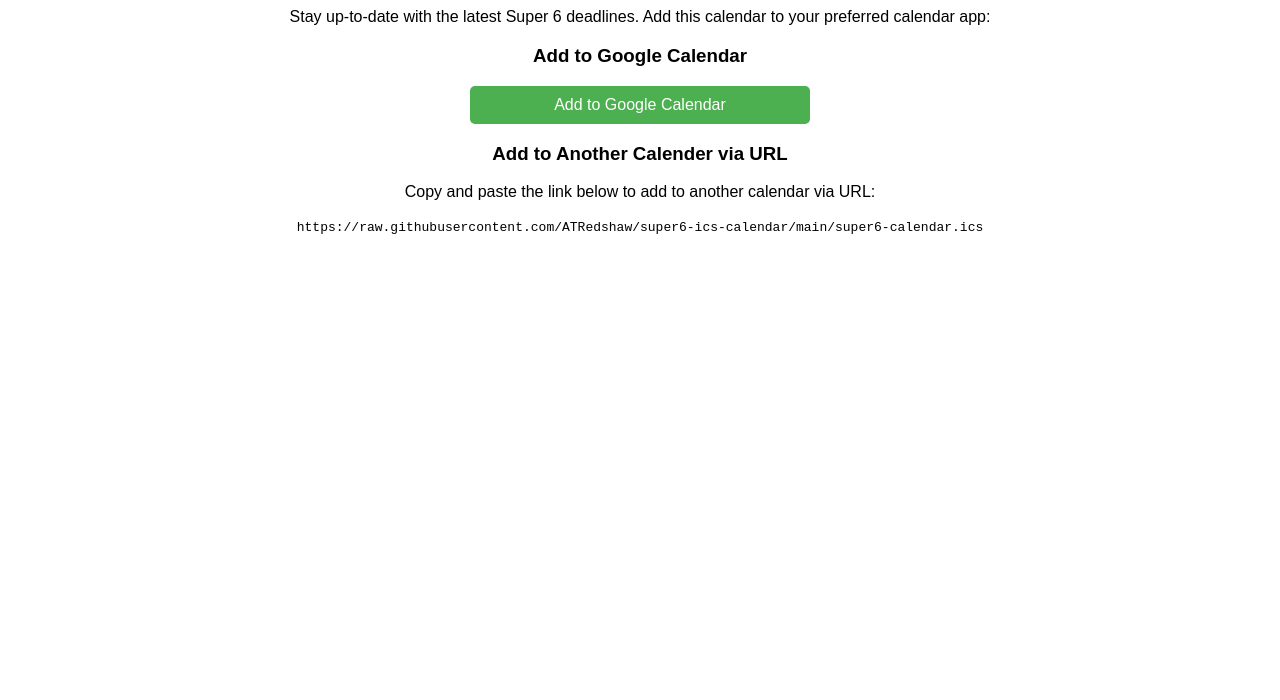
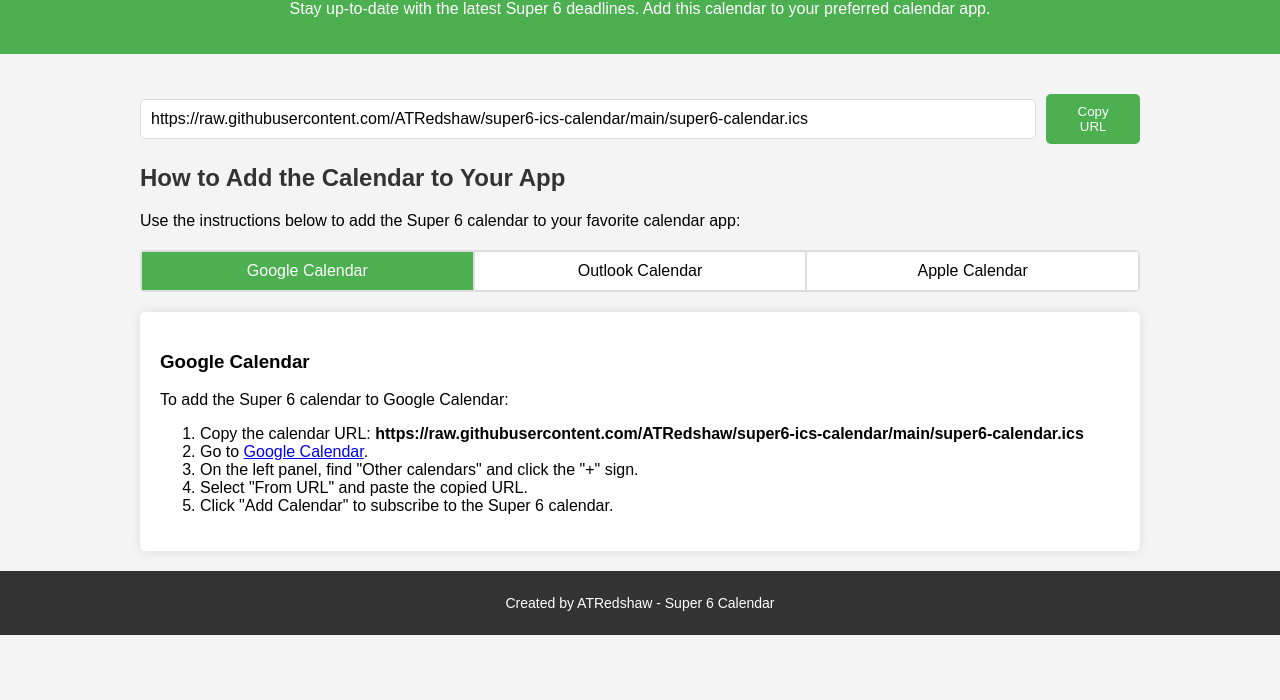
Before and after one commit to ATRedshaw/super6-ics-calendar, a website: page index.html in a window 1280 px wide. Shown: the part 100-800 px from the top of the page. Drawn offline with Linux system fonts and the light colour scheme.

Commit message:
Updated index.html

```diff
--- a/index.html
+++ b/index.html
@@ -1,5 +1,6 @@
 <!DOCTYPE html>
 <html lang="en">
+
 <head>
     <meta charset="UTF-8">
     <meta name="viewport" content="width=device-width, initial-scale=1.0">
@@ -7,43 +8,221 @@
     <style>
         body {
             font-family: Arial, sans-serif;
+            margin: 0;
+            padding: 0;
+            box-sizing: border-box;
+            background-color: #f4f4f4;
+        }
+
+        header {
+            background-color: #4CAF50;
+            color: white;
+            padding: 20px;
             text-align: center;
-            margin-top: 50px;
         }
-        .button {
+
+        main {
+            padding: 20px;
+            max-width: 1000px;
+            margin: 0 auto;
+        }
+
+        h1, h2 {
+            color: #333;
+        }
+
+        .tabs {
+            display: flex;
+            justify-content: space-evenly;
+            background-color: #fff;
+            border: 1px solid #ddd;
+            border-radius: 5px;
+            margin-top: 20px;
+        }
+
+        .tab-button {
+            padding: 10px;
+            cursor: pointer;
+            border: 1px solid #ddd;
+            background-color: #fff;
+            flex: 1;
+            text-align: center;
+        }
+
+        .tab-button:hover {
+            background-color: #f1f1f1;
+        }
+
+        .tab-button.active {
+            background-color: #4CAF50;
+            color: white;
+        }
+
+        .tab-content {
+            display: none;
+            padding: 20px;
+            background-color: white;
+            border-radius: 5px;
+            box-shadow: 0px 0px 10px rgba(0, 0, 0, 0.1);
+            margin-top: 20px;
+        }
+
+        .tab-content.active {
+            display: block;
+        }
+
+        .input-container {
+            display: flex;
+            align-items: center;
+            margin: 20px 0;
+        }
+
+        .input-field {
+            width: 100%;
+            padding: 10px;
+            font-size: 16px;
+            border: 1px solid #ddd;
+            border-radius: 5px;
+            margin-right: 10px;
+        }
+
+        .copy-button {
             padding: 10px 20px;
-            font-size: 16px;
+            background-color: #4CAF50;
             color: white;
-            background-color: #4CAF50;
             border: none;
             border-radius: 5px;
             cursor: pointer;
-            text-decoration: none;
-            display: block;
-            margin: 10px auto;
-            width: 80%;
-            max-width: 300px;
         }
-        .button:hover {
+
+        .copy-button:hover {
             background-color: #45a049;
+        }
+
+        .copy-button:focus {
+            outline: none;
+        }
+
+        footer {
+            background-color: #333;
+            color: white;
+            padding: 10px;
+            text-align: center;
+            font-size: 14px;
+        }
+
+        @media (max-width: 768px) {
+            .tabs {
+                flex-direction: column;
+            }
+
+            .input-container {
+                flex-direction: column;
+                align-items: stretch;
+            }
+
+            .input-field {
+                margin-bottom: 10px;
+            }
         }
     </style>
 </head>
+
 <body>
 
-    <h1>Super 6 Calendar</h1>
-    <p>Stay up-to-date with the latest Super 6 deadlines. Add this calendar to your preferred calendar app:</p>
+    <header>
+        <h1>Super 6 Calendar</h1>
+        <p>Stay up-to-date with the latest Super 6 deadlines. Add this calendar to your preferred calendar app.</p>
+    </header>
 
-    <!-- Google Calendar -->
-    <h3>Add to Google Calendar</h3>
-    <a class="button" href="https://calendar.google.com/calendar/r?cid=https://raw.githubusercontent.com/ATRedshaw/super6-ics-calendar/main/super6-calendar.ics" target="_blank">
-        Add to Google Calendar
-    </a>
+    <main>
 
-    <!-- Outlook Calendar -->
-    <h3>Add to Another Calender via URL</h3>
-    <p>Copy and paste the link below to add to another calendar via URL:</p>
-    <code>https://raw.githubusercontent.com/ATRedshaw/super6-ics-calendar/main/super6-calendar.ics</code>
+        <!-- Copiable URL -->
+        <div class="input-container">
+            <input id="calendar-url" type="text" value="https://raw.githubusercontent.com/ATRedshaw/super6-ics-calendar/main/super6-calendar.ics" class="input-field" readonly>
+            <button class="copy-button" onclick="copyURL()">Copy URL</button>
+        </div>
 
+        <h2>How to Add the Calendar to Your App</h2>
+        <p>Use the instructions below to add the Super 6 calendar to your favorite calendar app:</p>
+
+        <!-- Tabs -->
+        <div class="tabs">
+            <div class="tab-button active" onclick="openTab(event, 'google')">Google Calendar</div>
+            <div class="tab-button" onclick="openTab(event, 'outlook')">Outlook Calendar</div>
+            <div class="tab-button" onclick="openTab(event, 'apple')">Apple Calendar</div>
+        </div>
+
+        <!-- Google Calendar -->
+        <div id="google" class="tab-content active">
+            <h3>Google Calendar</h3>
+            <p>To add the Super 6 calendar to Google Calendar:</p>
+            <ol>
+                <li>Copy the calendar URL: <strong>https://raw.githubusercontent.com/ATRedshaw/super6-ics-calendar/main/super6-calendar.ics</strong></li>
+                <li>Go to <a href="https://calendar.google.com" target="_blank">Google Calendar</a>.</li>
+                <li>On the left panel, find "Other calendars" and click the "+" sign.</li>
+                <li>Select "From URL" and paste the copied URL.</li>
+                <li>Click "Add Calendar" to subscribe to the Super 6 calendar.</li>
+            </ol>
+        </div>
+
+        <!-- Outlook Calendar -->
+        <div id="outlook" class="tab-content">
+            <h3>Outlook Calendar</h3>
+            <p>To add the Super 6 calendar to Outlook:</p>
+            <ol>
+                <li>Copy the calendar URL: <strong>https://raw.githubusercontent.com/ATRedshaw/super6-ics-calendar/main/super6-calendar.ics</strong></li>
+                <li>Go to <a href="https://outlook.live.com" target="_blank">Outlook Calendar</a>.</li>
+                <li>On the left panel, click "Add calendar" and select "Subscribe from Web".</li>
+                <li>Paste the copied URL into the "Link to the calendar" field.</li>
+                <li>Click "Import" to subscribe to the Super 6 calendar.</li>
+            </ol>
+        </div>
+
+        <!-- Apple Calendar -->
+        <div id="apple" class="tab-content">
+            <h3>Apple Calendar</h3>
+            <p>To add the Super 6 calendar to Apple Calendar:</p>
+            <ol>
+                <li>Copy the calendar URL: <strong>https://raw.githubusercontent.com/ATRedshaw/super6-ics-calendar/main/super6-calendar.ics</strong></li>
+                <li>Open the Apple Calendar app on your Mac.</li>
+                <li>Click "File" in the menu and choose "New Calendar Subscription".</li>
+                <li>Paste the copied URL into the "Calendar URL" field.</li>
+                <li>Click "Subscribe" to add the Super 6 calendar.</li>
+            </ol>
+        </div>
+
+    </main>
+
+    <footer>
+        <p>Created by ATRedshaw - Super 6 Calendar</p>
+    </footer>
+
+    <script>
+        // Copy URL function
+        function copyURL() {
+            const copyText = document.getElementById("calendar-url");
+            copyText.select();
+            document.execCommand("copy");
+            alert("URL copied to clipboard!");
+        }
+
+        // Tab switching functionality
+        function openTab(event, tabName) {
+            const tabContents = document.querySelectorAll('.tab-content');
+            const tabButtons = document.querySelectorAll('.tab-button');
+
+            // Hide all tab content
+            tabContents.forEach(content => content.classList.remove('active'));
+
+            // Remove active class from all buttons
+            tabButtons.forEach(button => button.classList.remove('active'));
+
+            // Show the clicked tab content and add active class to the clicked tab button
+            document.getElementById(tabName).classList.add('active');
+            event.currentTarget.classList.add('active');
+        }
+    </script>
 </body>
+
 </html>
```
